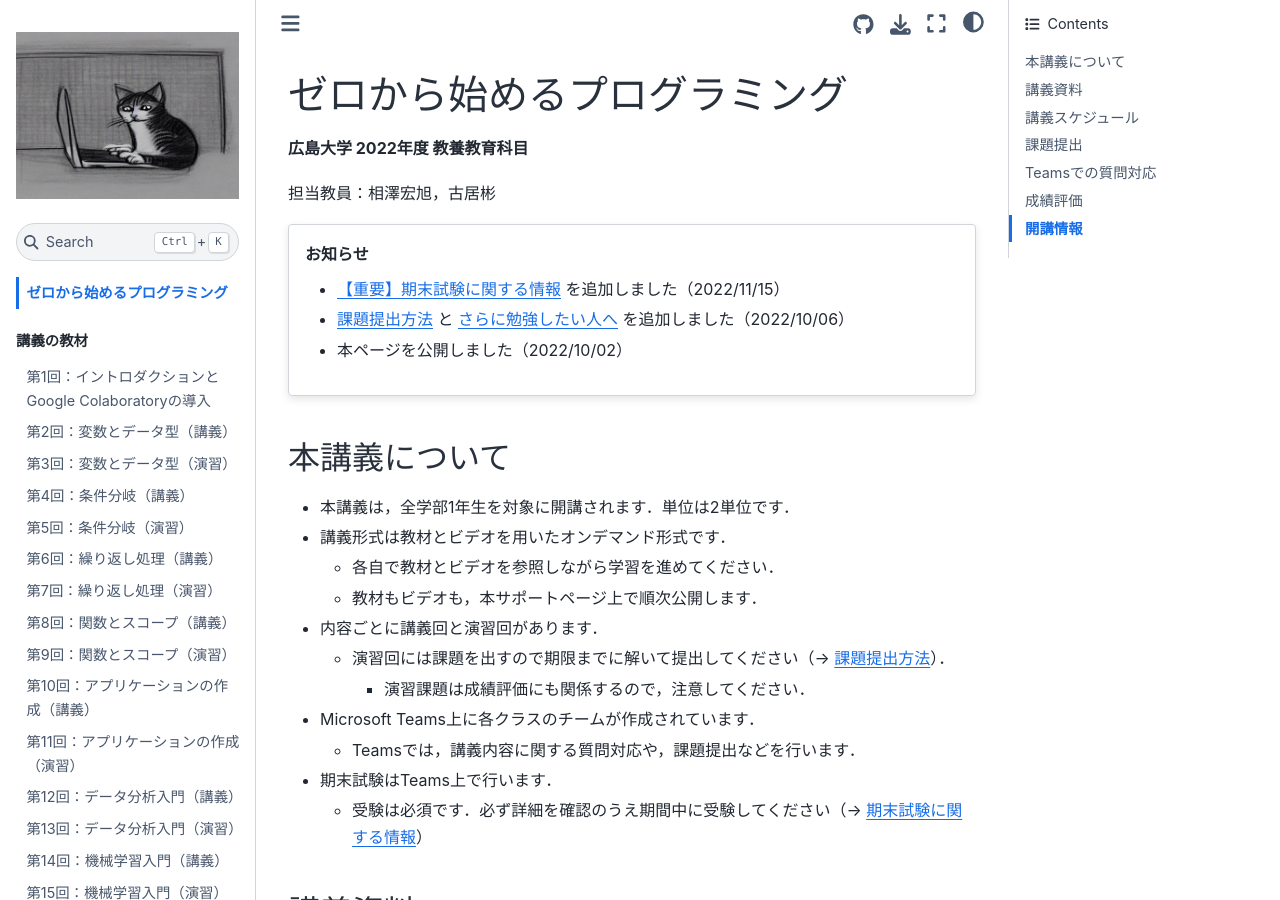
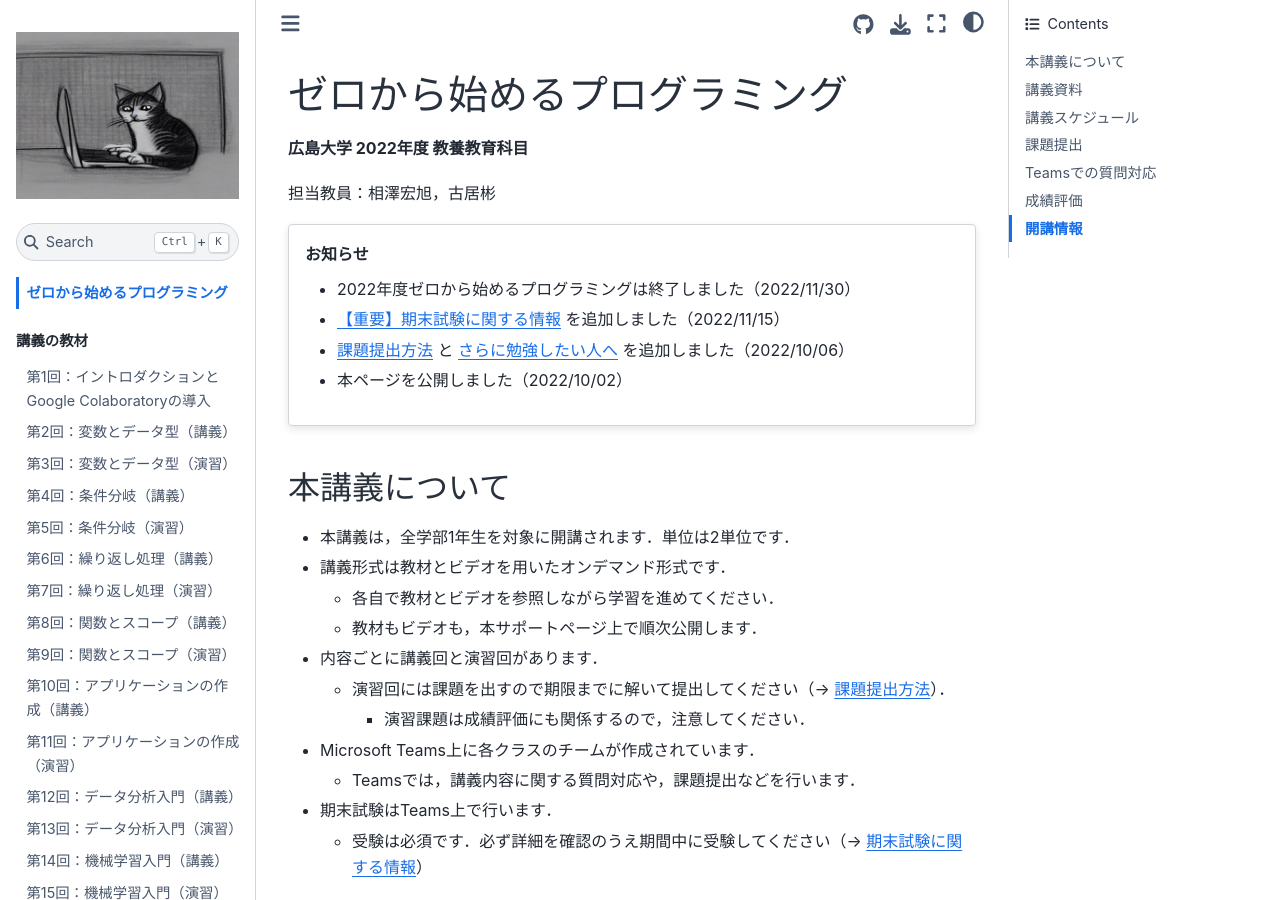
Before and after one commit to ground-zero-programming/zero-pro2022-public, a Jupyter Book: the page built from intro.md, in a window 1280 px wide and 900 px high. Built offline with Jupyter Book 1.0.4 settings and Sphinx 7.4.7 and the Sphinx Book theme 1.1.4, drawn with Linux system fonts in a browser that asks for light colours; some of the changed lines change nothing that is shown.

Commit message:
add: answer of chapter 15

`````diff
--- a/intro.md
+++ b/intro.md
@@ -5,6 +5,7 @@
 担当教員：相澤宏旭，古居彬
 
 ````{card} お知らせ
+- 2022年度ゼロから始めるプログラミングは終了しました（2022/11/30）
 - [【重要】期末試験に関する情報](docs/exam.md) を追加しました（2022/11/15）
 - [課題提出方法](docs/submission/submission.md) と [さらに勉強したい人へ](docs/advanced_materials.md) を追加しました（2022/10/06）
 - 本ページを公開しました（2022/10/02）
@@ -46,7 +47,7 @@
 | [第12回：データ分析入門（講義）](docs/12/introduction_to_data_analysis.ipynb) | [Play](https://web.microsoftstream.com/video/248c5345-586a-4bb5-b5ab-de644181c553) | - | - |
 | [第13回：データ分析入門（演習）](docs/13/exercise_introduction_to_data_analysis.ipynb)  | - | <del>11/24</del> | [Open](docs/13_ans/answer_introduction_to_data_analysis.ipynb) |
 | [第14回：機械学習入門（講義）](docs/14/introduction_to_machine_learning.ipynb) | [Play](https://web.microsoftstream.com/video/ed86794f-aee2-431a-88bd-24c2a6a1164a) | - | - |
-| [第15回：機械学習入門（演習）](docs/15/exercise_introduction_to_machine_learning.ipynb)  | - | 11/30 | 12/1公開 |
+| [第15回：機械学習入門（演習）](docs/15/exercise_introduction_to_machine_learning.ipynb)  | - | <del>11/30</del> | [Open](docs/15_ans/answer_introduction_to_machine_learning.ipynb) |
 
 ## 講義スケジュール
 
`````
Also changed, not shown: docs/15_ans/answer_introduction_to_machine_learning.ipynb (added), 15 other files.
